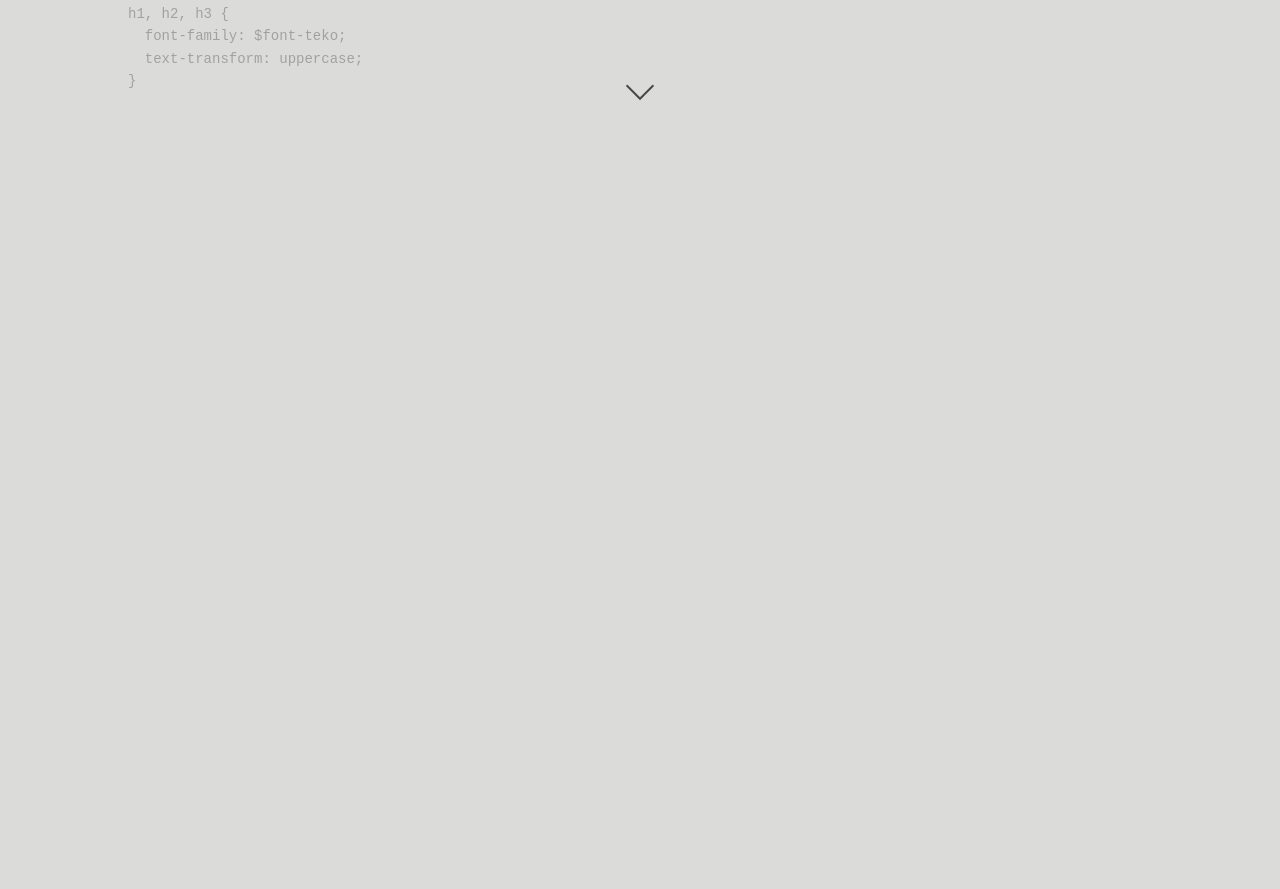
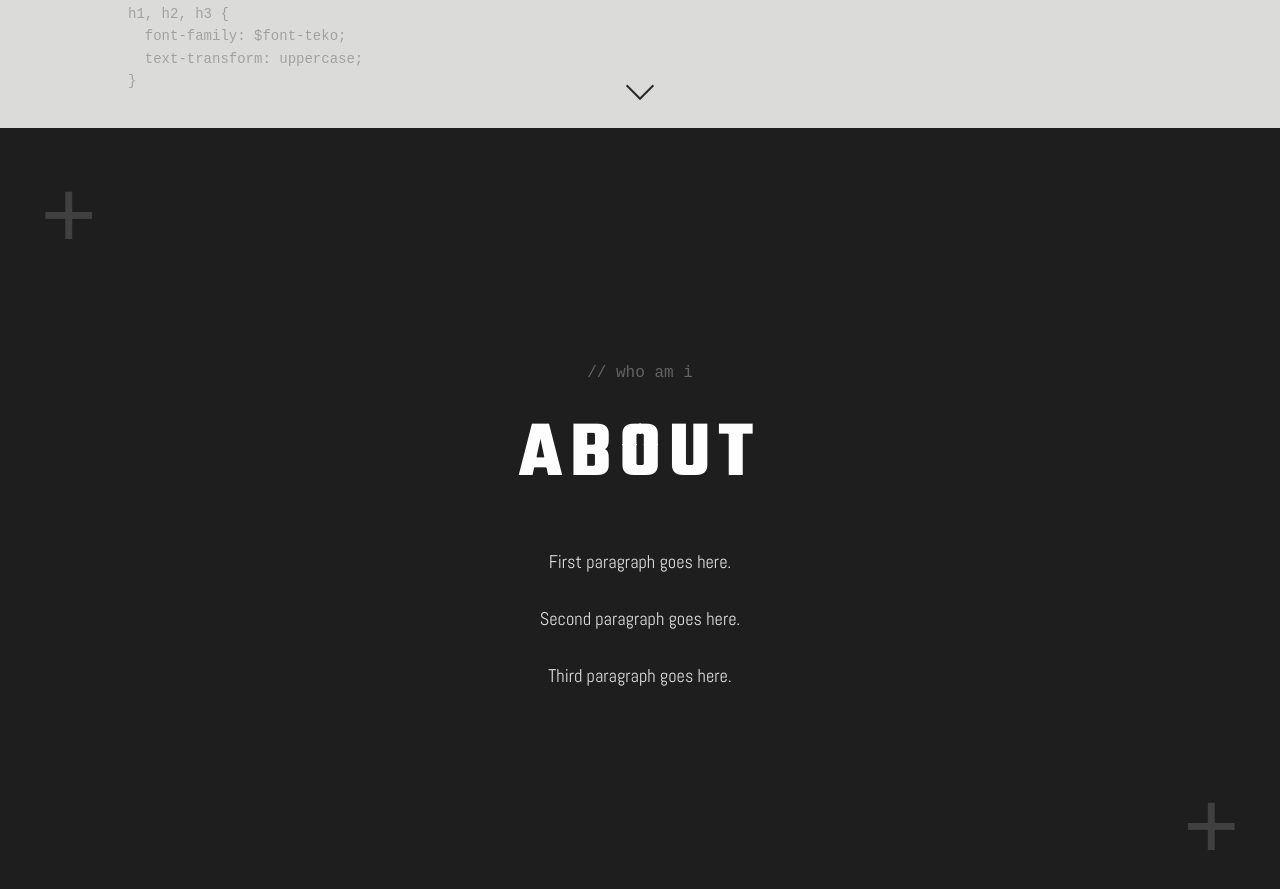
Before and after one commit to beeeen498/portfolio, a Next.js app: page / in a window 1280 px wide. Shown: the part 683-1572 px from the top of the page. Before the commit the page ends 811 px from the top, so only its background shows below. Built offline with nearby package versions, Linux system fonts and the light colour scheme.

Commit message:
feat: add About section — basic structure and styles

```diff
--- a/app/page.tsx
+++ b/app/page.tsx
@@ -1,30 +1,24 @@
 import Hero from "@/components/homepage/Hero/Hero";
+import About from "@/components/homepage/About/About";
 
 export default function Home() {
   return (
     <main>
-      {/* ========================
-          HERO SECTION
-      ======================== */}
+      {/* hero */}
       <section id="home">
         <Hero />
       </section>
 
-      {/* ========================
-          ABOUT SECTION
-      ======================== */}
+      {/* about */}
       <section id="about">
+        <About />
       </section>
 
-      {/* ========================
-          PROJECTS SECTION
-      ======================== */}
+      {/* projects */}
       <section id="projects">
       </section>
 
-      {/* ========================
-          CONTACT SECTION
-      ======================== */}
+      {/* contact */}
       <section id="contact">
       </section>
     </main>
--- /dev/null
+++ b/components/homepage/About/About.module.scss
@@ -0,0 +1,109 @@
+/* ========================
+   IMPORT VARIABLES
+======================== */
+@use "@/styles/variables" as *;
+
+/* ========================
+   ABOUT SECTION
+======================== */
+.about {
+  position: relative;
+  width: 100%;
+  min-height: 100vh;
+  background-color: $black;
+  color: $white;
+  padding: 120px 24px;
+  display: flex;
+  align-items: center;
+  justify-content: center;
+
+  /* ========================
+     + DECORATIONS
+  ======================== */
+  .plusTop,
+  .plusBottom {
+    position: absolute;
+    font-family: "Courier New", monospace;
+    font-size: clamp(3rem, 8vw, 6rem);
+    color: $white;
+    opacity: 0.15;
+    user-select: none;
+    pointer-events: none;
+  }
+
+  /* top left */
+  .plusTop {
+    top: 40px;
+    left: 40px;
+  }
+
+  /* bottom right */
+  .plusBottom {
+    bottom: 40px;
+    right: 40px;
+  }
+
+  /* ========================
+     CONTENT BLOCK
+  ======================== */
+  .content {
+    display: flex;
+    flex-direction: column;
+    align-items: center;
+    text-align: center;
+    max-width: 700px;
+    width: 100%;
+    gap: 16px;
+
+    /* comment line — "// who am i" */
+    .comment {
+      font-family: "Courier New", monospace;
+      font-size: clamp(0.85rem, 1.5vw, 1rem);
+      color: $white;
+      opacity: 0.3;
+    }
+
+    /* heading */
+    .heading {
+      font-family: $font-teko;
+      font-size: clamp(3rem, 8vw, 5rem);
+      color: $white;
+      letter-spacing: 0.1em;
+    }
+
+    /* ========================
+       PARAGRAPHS
+    ======================== */
+    .paragraphs {
+      display: flex;
+      flex-direction: column;
+      gap: 24px;
+      margin-top: 16px;
+
+      p {
+        font-family: $font-abel;
+        font-size: clamp(1rem, 1.5vw, 1.15rem);
+        line-height: 1.8;
+        color: $white;
+        opacity: 0.85;
+      }
+    }
+  }
+
+  /* ========================
+     MOBILE — 768px
+  ======================== */
+  @media (max-width: 768px) {
+    padding: 80px 20px;
+
+    .plusTop {
+      top: 20px;
+      left: 20px;
+    }
+
+    .plusBottom {
+      bottom: 20px;
+      right: 20px;
+    }
+  }
+}
--- /dev/null
+++ b/components/homepage/About/About.tsx
@@ -0,0 +1,37 @@
+"use client";
+
+import styles from "./About.module.scss";
+
+export default function About() {
+  return (
+    <section id="about" className={styles.about}>
+      {/* ========================
+          + DECORATION — top left
+      ======================== */}
+      <span className={styles.plusTop}>+</span>
+
+      {/* ========================
+          CONTENT BLOCK
+      ======================== */}
+      <div className={styles.content}>
+        {/* comment line — "// who am i" */}
+        <span className={styles.comment}>// who am i</span>
+
+        {/* heading */}
+        <h2 className={styles.heading}>ABOUT</h2>
+
+        {/* paragraphs */}
+        <div className={styles.paragraphs}>
+          <p>First paragraph goes here.</p>
+          <p>Second paragraph goes here.</p>
+          <p>Third paragraph goes here.</p>
+        </div>
+      </div>
+
+      {/* ========================
+          + DECORATION — bottom right
+      ======================== */}
+      <span className={styles.plusBottom}>+</span>
+    </section>
+  );
+}
--- a/components/homepage/Hero/Hero.module.scss
+++ b/components/homepage/Hero/Hero.module.scss
@@ -26,6 +26,7 @@
     z-index: 1;
     pointer-events: none;
     overflow: hidden;
+    opacity: 0;
 
     /* shared layer style */
     .codeLayer {
@@ -144,7 +145,7 @@
 }
 
 /* ========================
-   BOUNCE ANIMATION
+  CURSOR BLINK ANIMATION
 ======================== */
 @keyframes bounce {
   0% {
--- a/components/homepage/Hero/Hero.tsx
+++ b/components/homepage/Hero/Hero.tsx
@@ -57,6 +57,7 @@ export default function Hero() {
   const [displayedGreeting, setDisplayedGreeting] = useState("");
   const [showCursor, setShowCursor] = useState(false);
   const heroRef = useRef<HTMLElement>(null);
+  const codeLayersRef = useRef<HTMLDivElement>(null);
   const layersRef = useRef<(HTMLDivElement | null)[]>([]);
   const greetingRef = useRef<HTMLSpanElement>(null);
   const nameRef = useRef<HTMLHeadingElement>(null);
@@ -68,6 +69,13 @@ export default function Hero() {
      + typing effect on the greeting
   ======================== */
   useEffect(() => {
+    /* fade in code layers over 1.5s */
+    gsap.to(codeLayersRef.current, {
+      opacity: 1,
+      duration: 1.5,
+      ease: "power2.out",
+    });
+
     let interval: NodeJS.Timeout;
 
     /* start typing after 0.4s */
@@ -128,7 +136,7 @@ export default function Hero() {
     if (!hero) return;
 
     /* depth multipliers — higher = moves more */
-    const depths = [0.03, 0.06, 0.09];
+    const depths = [0.03, 0.06, 0.09, 0.05];
 
     /* --- mouse movement --- */
     const handleMouse = (e: MouseEvent) => {
@@ -172,7 +180,7 @@ export default function Hero() {
       {/* ========================
           PARALLAX CODE LAYERS
       ======================== */}
-      <div className={styles.codeLayers}>
+      <div className={styles.codeLayers} ref={codeLayersRef}>
         {codeLayers.map((code, i) => (
           <div
             key={i}
--- a/components/shared/Header/Header.module.scss
+++ b/components/shared/Header/Header.module.scss
@@ -142,15 +142,17 @@
             font-family: $font-abel;
             font-size: 14px;
             text-transform: uppercase;
+            padding: 1px 3px;
 
             &:hover {
+              background-color: $black;
               color: $neon;
             }
           }
         }
 
         .navRow:first-child a:first-child {
-          transform: translateX(6px);
+          transform: translateX(4px);
         }
 
         /* horizontal divider */
--- a/styles/_variables.scss
+++ b/styles/_variables.scss
@@ -3,7 +3,7 @@
 ======================== */
 $grey: #DBDCDA;
 $black: #1E1E1E;
-$neon: #E4FF00;
+$neon: #ff8000;
 $white: #FEFEFE;
 $loader-grey: #656565;
 
```
